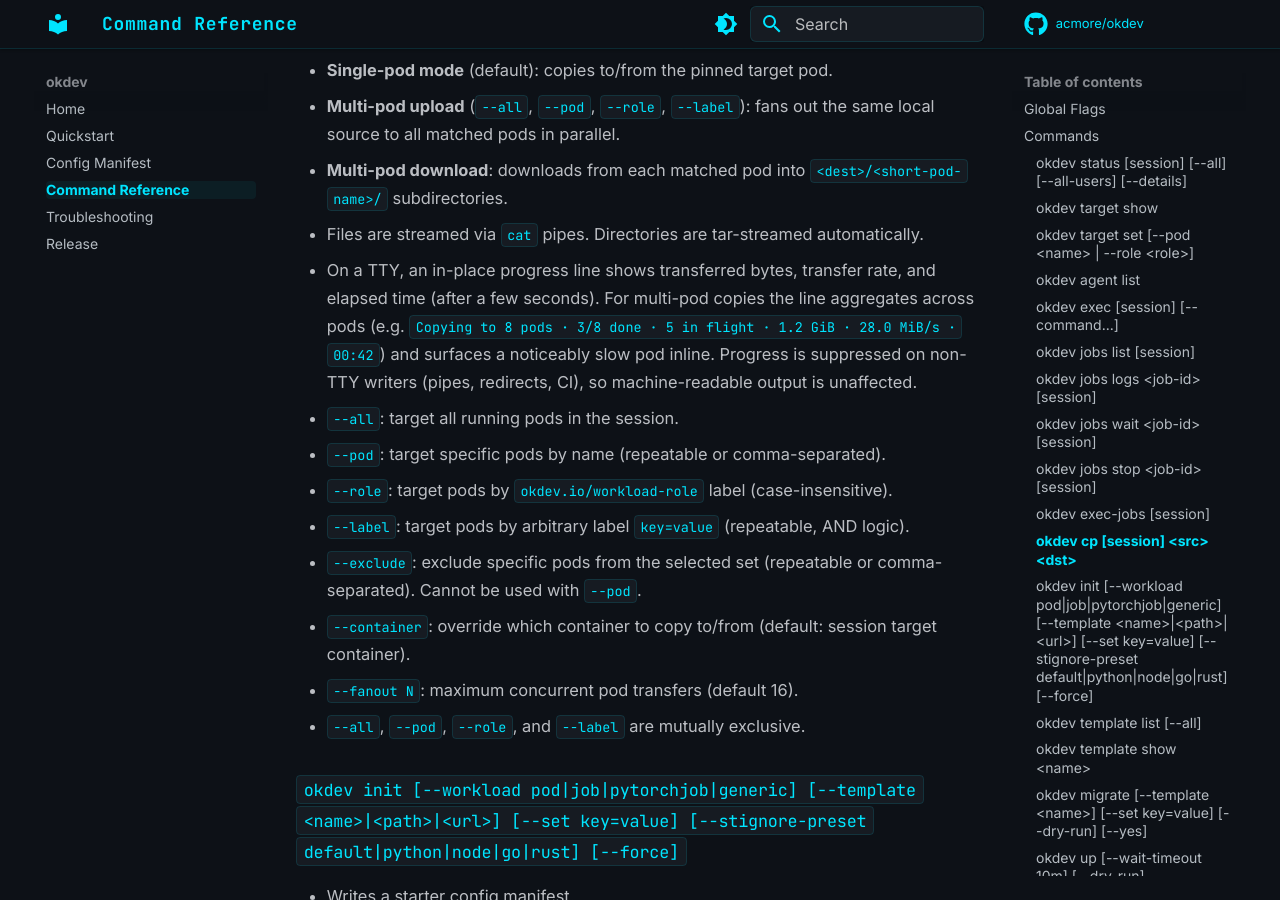
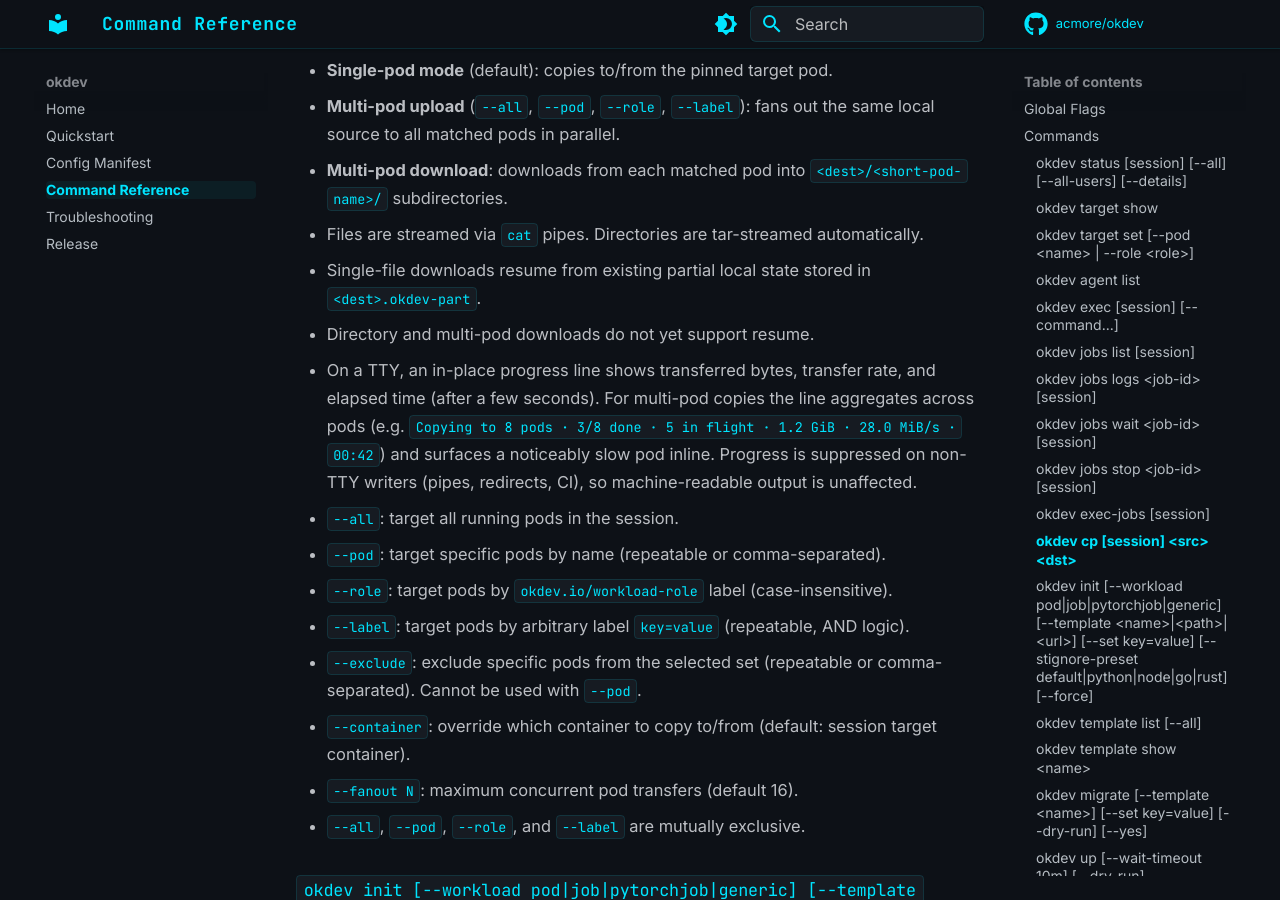
Before and after one commit to acmore/okdev, an MkDocs documentation site: the page built from docs/command-reference.md, in a window 1280 px wide and 900 px high, scrolled down 7336 px. Built offline with MkDocs 1.6.1 and Material for MkDocs 9.7.7, drawn with Linux system fonts in a browser that asks for light colours; comment, search, counter and statistics services are not loaded.

Commit message:
docs: describe resumed single-file cp downloads

```diff
--- a/docs/command-reference.md
+++ b/docs/command-reference.md
@@ -156,6 +156,8 @@
 - **Multi-pod upload** (`--all`, `--pod`, `--role`, `--label`): fans out the same local source to all matched pods in parallel.
 - **Multi-pod download**: downloads from each matched pod into `<dest>/<short-pod-name>/` subdirectories.
 - Files are streamed via `cat` pipes. Directories are tar-streamed automatically.
+- Single-file downloads resume from existing partial local state stored in `<dest>.okdev-part`.
+- Directory and multi-pod downloads do not yet support resume.
 - On a TTY, an in-place progress line shows transferred bytes, transfer rate, and elapsed time (after a few seconds). For multi-pod copies the line aggregates across pods (e.g. `Copying to 8 pods · 3/8 done · 5 in flight · 1.2 GiB · 28.0 MiB/s · 00:42`) and surfaces a noticeably slow pod inline. Progress is suppressed on non-TTY writers (pipes, redirects, CI), so machine-readable output is unaffected.
 - `--all`: target all running pods in the session.
 - `--pod`: target specific pods by name (repeatable or comma-separated).
```
